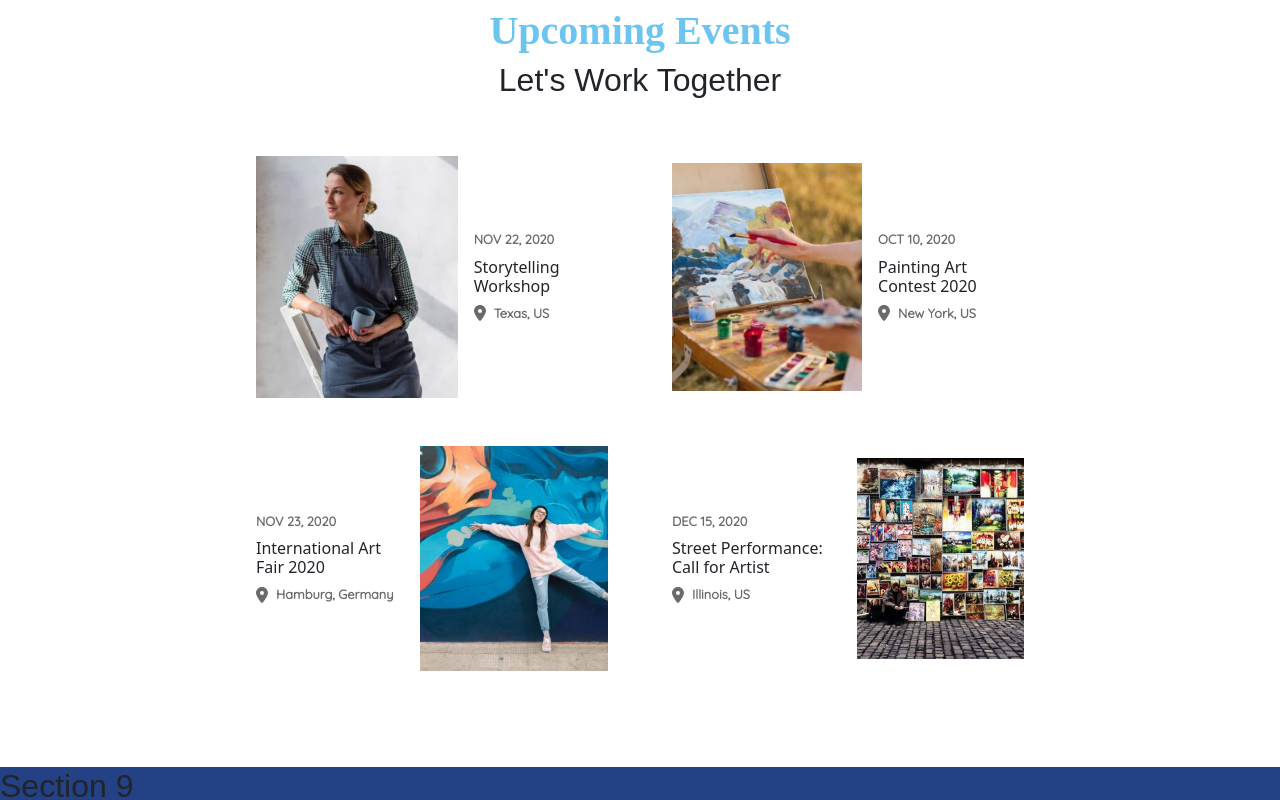
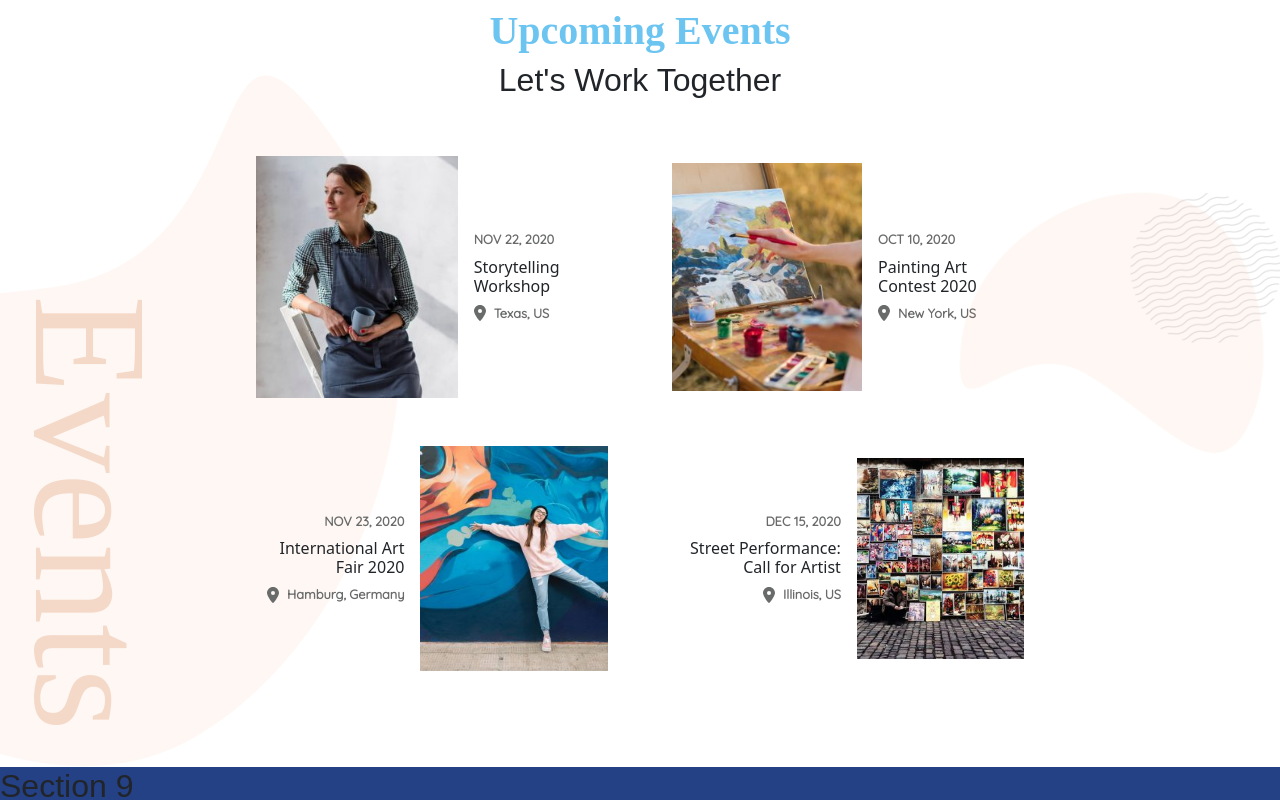
Before and after one commit to Antonio-Ribezzo/proj-html-vuejs, a Vue app: page / in a window 1280 px wide. Shown: the part 5380-6180 px from the top of the page. Built offline with nearby package versions, Linux system fonts and the light colour scheme; a web font is replaced by a local one.

Commit message:
Review Style Section 8 (main)

```diff
--- a/src/components/SectionsMain/Section-eight-component/cardUpcomingComp.vue
+++ b/src/components/SectionsMain/Section-eight-component/cardUpcomingComp.vue
@@ -12,12 +12,12 @@
             <img class="img-fluid" :src="infoUpcoming.urlEvent" :alt="infoUpcoming.title">
         </div>
         <!-- info -->
-        <div class="textContainer d-flex flex-column justify-content-start align-items-start">
+        <div class="textContainer d-flex flex-column justify-content-start align-items-start" :class="(position <= 1)?'align-items-start':'align-items-end'">
             <span class="mb-2" >{{ infoUpcoming.date }}</span>
-            <h4>{{ infoUpcoming.title }}</h4>
+            <h4 :class="(position <= 1)?'text-start':'text-end'">{{ infoUpcoming.title }}</h4>
             <div class="d-flex justify-content-start align-items-center">
-                <font-awesome-icon class="me-2" :icon="['fas', 'location-dot']" />
-                <span>{{ infoUpcoming.location }}</span>
+                <font-awesome-icon  class="me-2" :icon="['fas', 'location-dot']" />
+                <span :class="(position <= 1)?'text-start':'text-end'">{{ infoUpcoming.location }}</span>
             </div>
         </div>
         <!-- image -->
--- a/src/components/SectionsMain/SectionEightComp.vue
+++ b/src/components/SectionsMain/SectionEightComp.vue
@@ -31,13 +31,45 @@
             :position="i"
             />
         </div>
+        <!-- aside text -->
+        <span id="asideText" class="position-absolute sideWriting text-capitalize">events</span>
+        <!-- background image -->
+        <img id="shape01" class="position-absolute" src="/img/maxcoach-shape-13-150x150.png" alt="artist-shape-13">
+        <img id="shape02" class="position-absolute" src="/img/artist-shape-01-300x288.png" alt="artist-shape-01">
     </section>
 </template>
 
 <style lang="scss" scoped>
     @use '../../style/main.scss' as *;
 
+    section{
+        background-image: url('/img/artist-shape-01.png');
+        background-repeat: no-repeat;
+        background-position: bottom left -20rem;
+
+    }
+
     #containerEventUpcoming{
         width: 60%;
     }
+
+    #asideText{
+        opacity: 0.6;
+        font-size: 10rem;
+        line-height: 10rem;
+        rotate: 90deg;
+        left: -8rem;
+        top: 30rem;
+    }
+
+    #shape01{
+        right: 0;
+        top: 15rem;
+    }
+
+    #shape02{
+        rotate: 220deg;
+        right: 0;
+        top: 15rem;
+    }
 </style>
```
